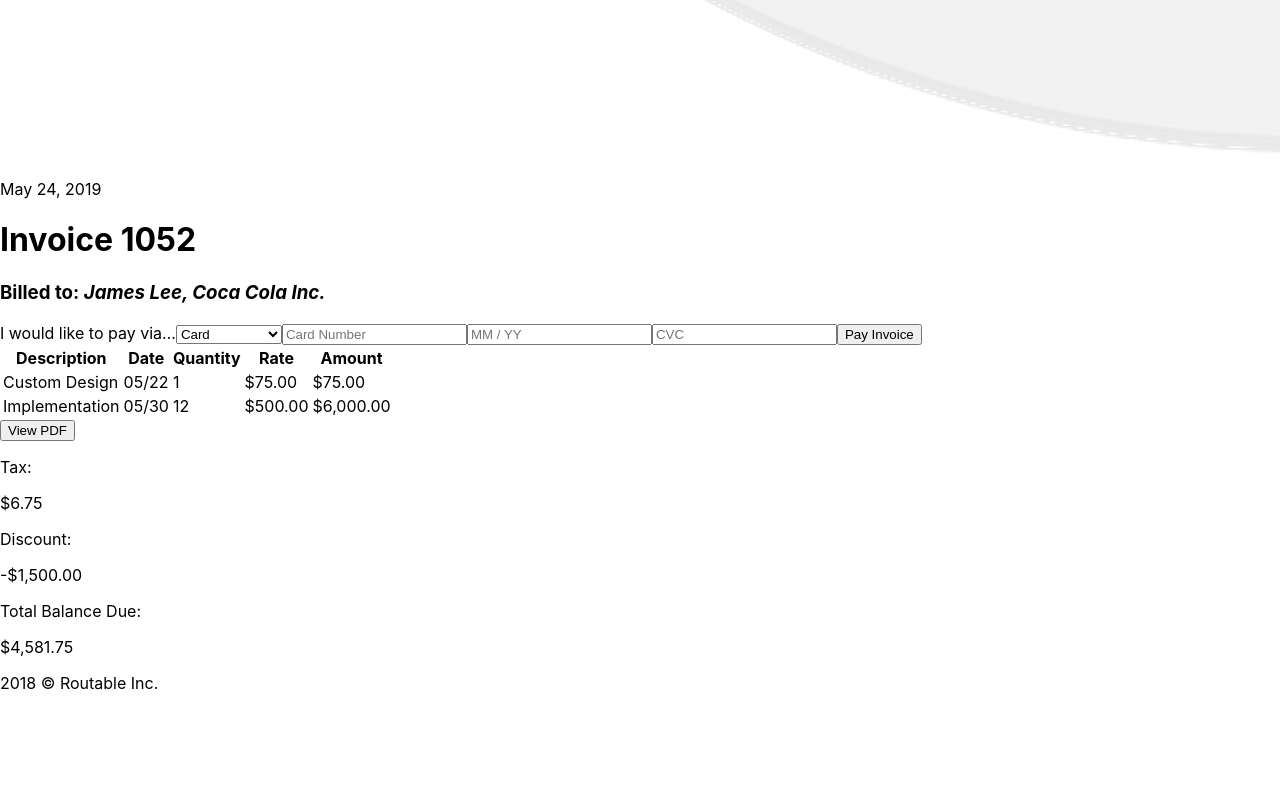
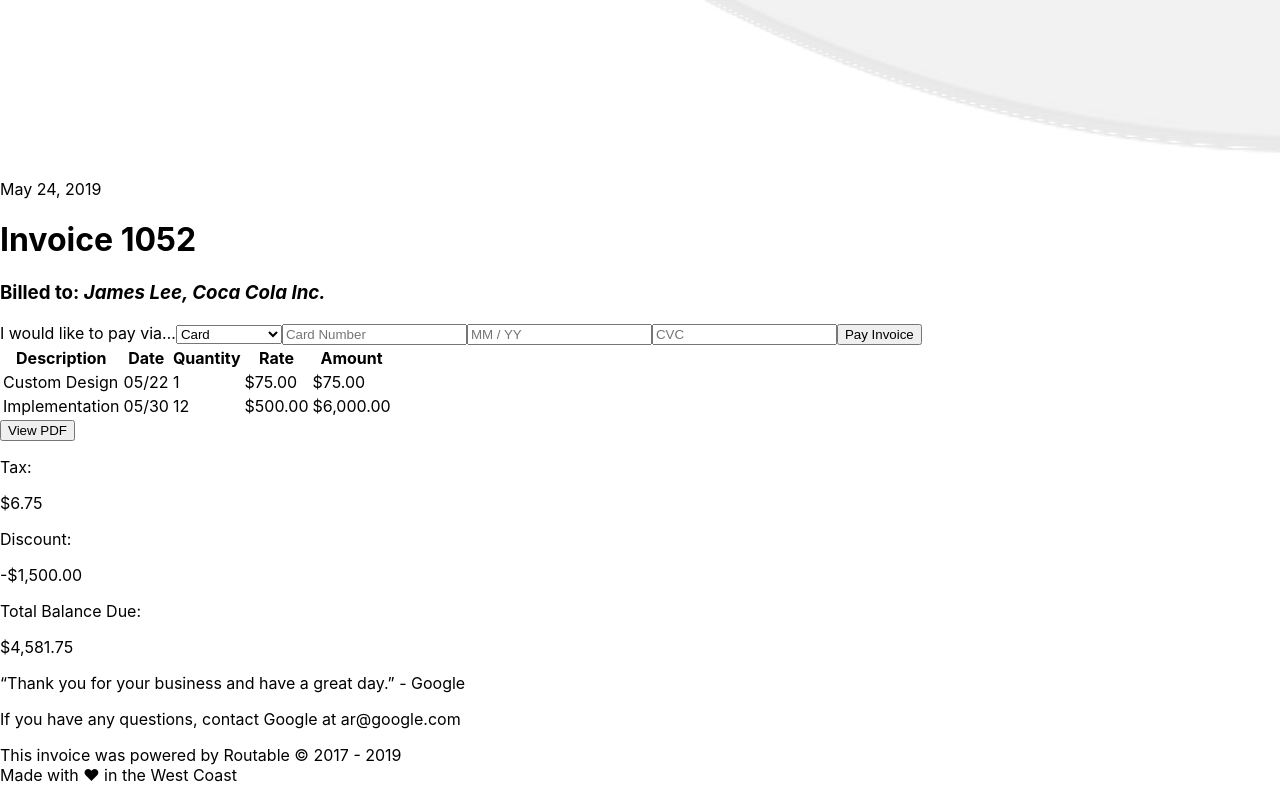
Before and after one commit to tiffanycollins/Routable-Challenge, a React (Create React App) app in the folder app/: page / in a window 1280 px wide. Shown: the part 2479-3280 px from the top of the page. Before the commit the page ends 3188 px from the top, so only its background shows below. Built offline with nearby package versions, Linux system fonts and the light colour scheme.

Commit message:
footer content

```diff
--- a/app/src/App.js
+++ b/app/src/App.js
@@ -13,6 +13,13 @@
           <Header />
           <PaymentForm />
           <PaymentDataTable />
+          <div className="client-comment">
+            <p>“Thank you for your business and have a great day.” - Google</p>
+          </div>
+
+          <div>
+            <p>If you have any questions, contact Google at ar@google.com</p>
+          </div>
         </div>
         <Footer />
       </div>
--- a/app/src/components/Footer.js
+++ b/app/src/components/Footer.js
@@ -4,7 +4,8 @@
   return (
     <footer className="footer">
       <div className="container-fluid">
-        <p>2018 &copy; Routable Inc.</p>
+        <p>This invoice was powered by Routable © 2017 - 2019 <br />
+Made with ♥ in the West Coast</p>
       </div>
     </footer>
   );
```
